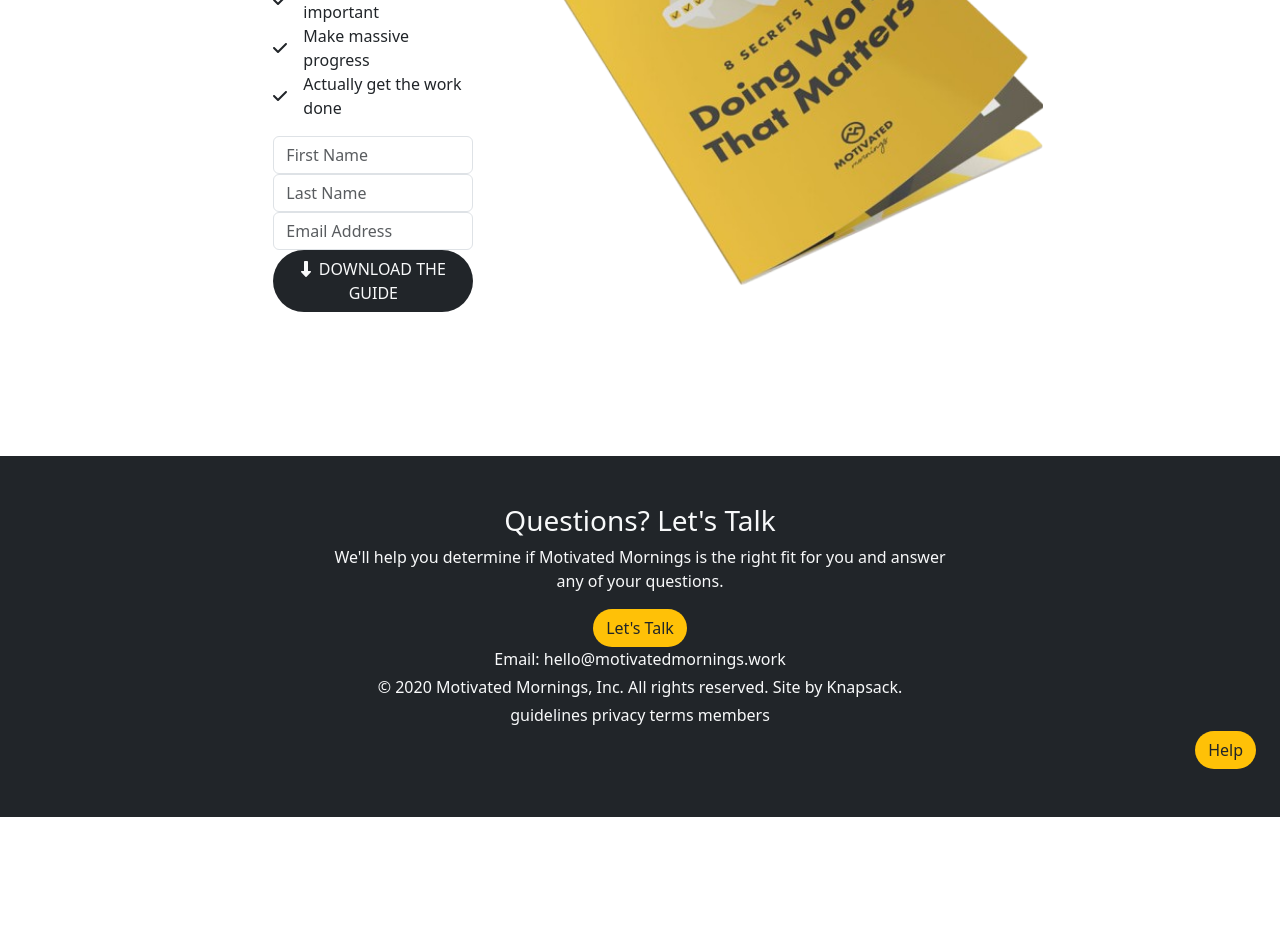
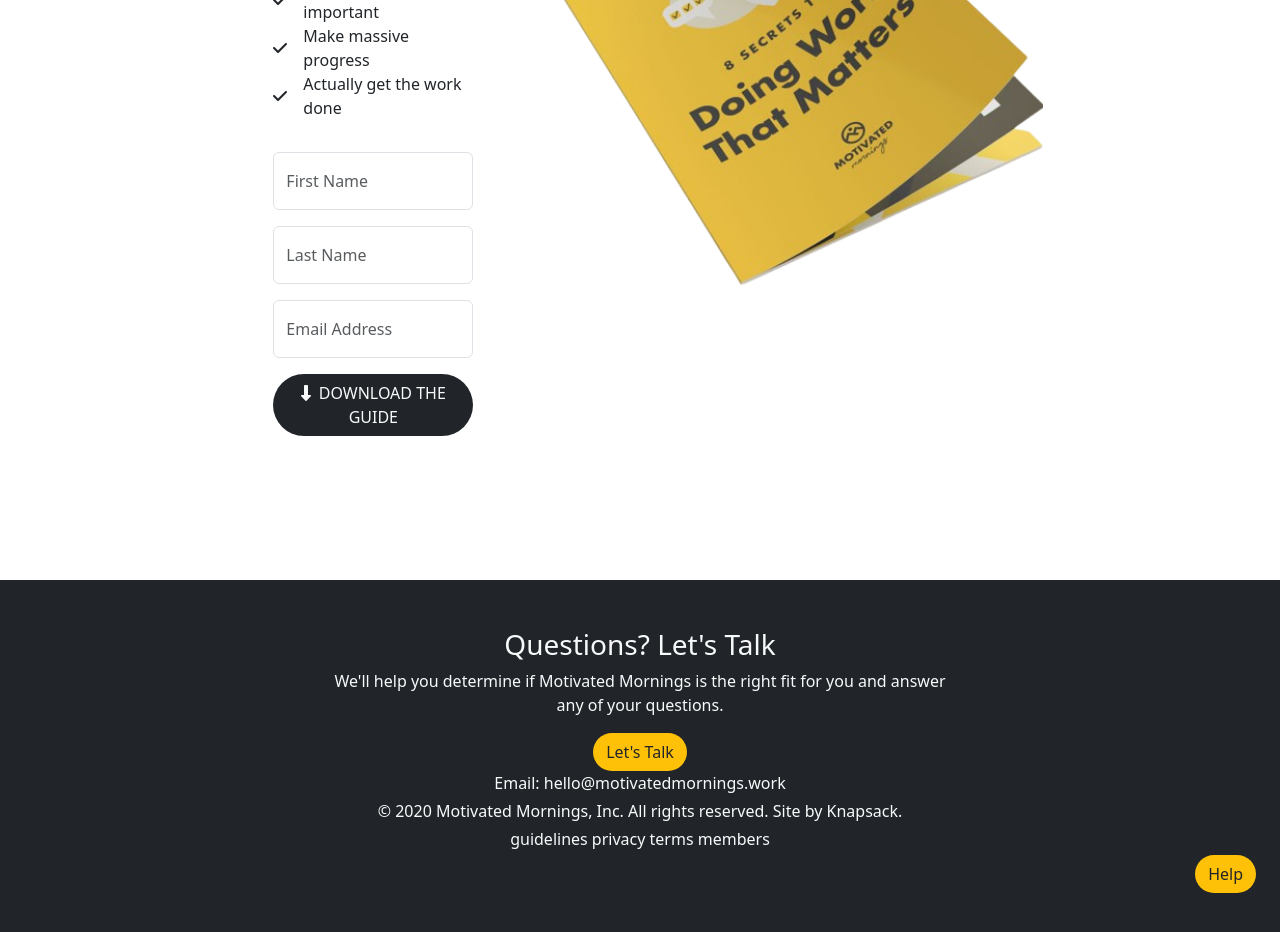
Before and after one commit to Ajith369369/motivated-mornings-frontend, a React (Vite) app: page / in a window 1280 px wide. Shown: the part 3940-4872 px from the top of the page. Before the commit the page ends 4757 px from the top, so only its background shows below. Built offline with nearby package versions, Linux system fonts and the light colour scheme.

Commit message:
Add margin and padding.

```diff
--- a/src/components/Pricing.jsx
+++ b/src/components/Pricing.jsx
@@ -83,21 +83,21 @@
                   <p className="m-0 ms-3">Actually get the work done</p>
                 </div>
               </div>
-              <div className="d-flex flex-column justify-content-center align-items-center">
+              <div className="d-flex flex-column justify-content-center align-items-center my-2">
                 <input
                   type="text"
                   placeholder="First Name"
-                  className="form-control"
+                  className="form-control py-3 my-2"
                 />
                 <input
                   type="text"
                   placeholder="Last Name"
-                  className="form-control"
+                  className="form-control py-3 my-2"
                 />
                 <input
                   type="text"
                   placeholder="Email Address"
-                  className="form-control"
+                  className="form-control py-3 my-2"
                 />
               </div>
               <div className="d-flex justify-content-start align-items-center">
```
